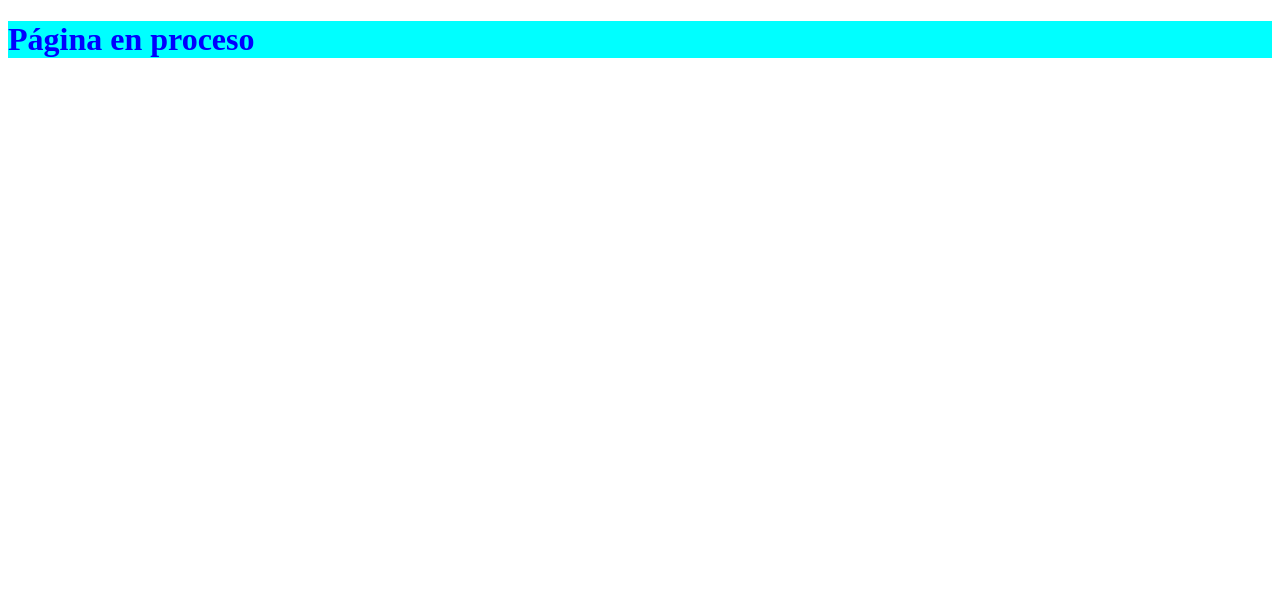
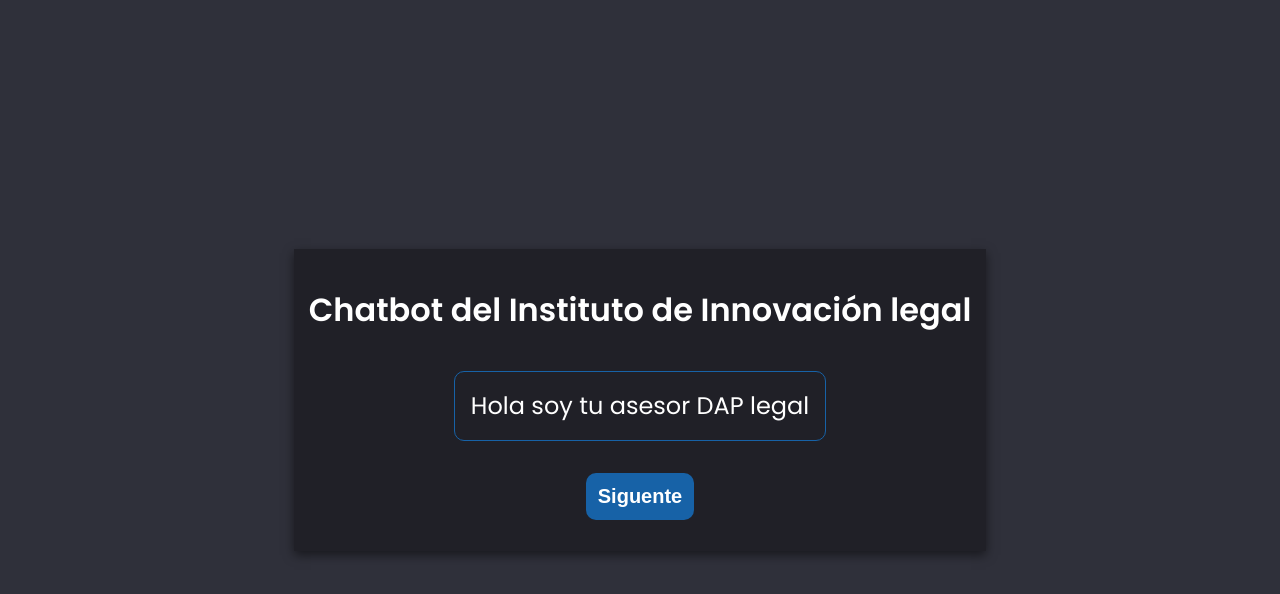
Before and after one commit to Danielmagox/ChatbotUNIR, a website built with Parcel: page src/index.html in a window 1280 px wide. Built offline with nearby package versions, Linux system fonts and the light colour scheme.

Commit message:
ADDED demo visual y primera pregunta

```diff
--- a/src/css/style.css
+++ b/src/css/style.css
@@ -1,4 +1,93 @@
-h1 {
-  background-color: aqua;
-  color: blue;
+@import url("https://fonts.googleapis.com/css2?family=Poppins:wght@200;400;600&display=swap");
+
+* {
+  box-sizing: border-box;
 }
+
+body {
+  background-color: #2f303a;
+  color: white;
+  display: flex;
+  align-items: center;
+  justify-content: center;
+  font-family: "Poppins", sans-serif;
+  margin: 0;
+  min-height: 100vh;
+}
+
+.chat-container {
+  background-color: #202027;
+  box-shadow: 0 4px 10px rgba(0, 0, 0, 0.5);
+  min-width: 400px;
+  padding: 15px;
+  display: flex;
+  flex-direction: column;
+  justify-content: center;
+  align-items: center;
+}
+
+.chat-header {
+  padding: 1rem;
+}
+
+.chat {
+  background-color: #202027;
+  display: flex;
+  font-size: 1.5rem;
+  align-items: center;
+  height: 70px;
+  width: 100%;
+  border: 1px solid #1762a7;
+  position: relative;
+  padding: 1rem;
+  border-radius: 10px;
+}
+
+.chat button {
+  background-color: white;
+  color: rgb(29, 2, 56);
+  cursor: pointer;
+  font-family: inherit;
+  font-weight: bold;
+  padding: 0.25rem;
+  position: absolute;
+  top: 0;
+  right: 0;
+  transform: translate(0, 20%);
+  transition: opacity 0.2s ease, transform 0.2s ease;
+  opacity: 0;
+}
+
+.chat:hover button {
+  opacity: 1;
+  transform: translate(0, 0%);
+}
+
+.chat-body {
+  padding: 0 1rem 1rem;
+}
+
+.form-control {
+  color: #eee;
+  display: flex;
+  justify-content: space-between;
+  margin: 0.75rem 0;
+}
+
+.generate {
+  background-color: #1762a7;
+  border: none;
+  color: white;
+  cursor: pointer;
+  display: block;
+  font-size: 1.25rem;
+  font-weight: bold;
+  padding: 0.75rem;
+  margin-top: 1rem;
+  border-radius: 10px;
+  width: 100%;
+}
+
+#user-answer {
+  margin-left: 2rem;
+}
--- a/src/index.html
+++ b/src/index.html
@@ -12,7 +12,24 @@
 </head>
 
 <body>
-    <h1>Página en proceso</h1>
+    <div class="chat-container">
+        <h1> Chatbot del Instituto de Innovación legal </h1>
+        <div class="chat-header">
+            <div class="chat">
+                <span id="chat">Hola soy tu asesor DAP legal</span>
+            </div>
+        </div>
+        <div class="chat-body">
+            <div class="form-control" id="chat-form">
+                <label for="user-answer">Respuesta: </label>
+                <input id="user-answer" type="text" value="" />
+            </div>
+            <button class="generate" id="generate">
+                Siguente
+            </button>
+        </div>
+    </div>
+
 </body>
 
 </html>
--- a/src/js/index.js
+++ b/src/js/index.js
@@ -0,0 +1,19 @@
+import _ from "lodash";
+import "babel-polyfill";
+
+const chatEl = document.getElementById("chat");
+const generateEl = document.getElementById("generate");
+const formEl = document.getElementById("chat-form");
+let counter = 0;
+formEl.style.display = "none";
+function sleep(ms) {
+  return new Promise((resolve) => setTimeout(resolve, ms));
+}
+
+const siguienteRespuesta = async () => {
+  await sleep(2000);
+  chatEl.innerHTML = "¿Quieres que te ayude a formalizar un préstamo?";
+  formEl.style.display = "block";
+};
+
+generateEl.addEventListener("click", siguienteRespuesta);
```
Also changed, not shown: package.json (+10 -0 lines), .eslintrc.js, build/index.html (added), 7 other files.
